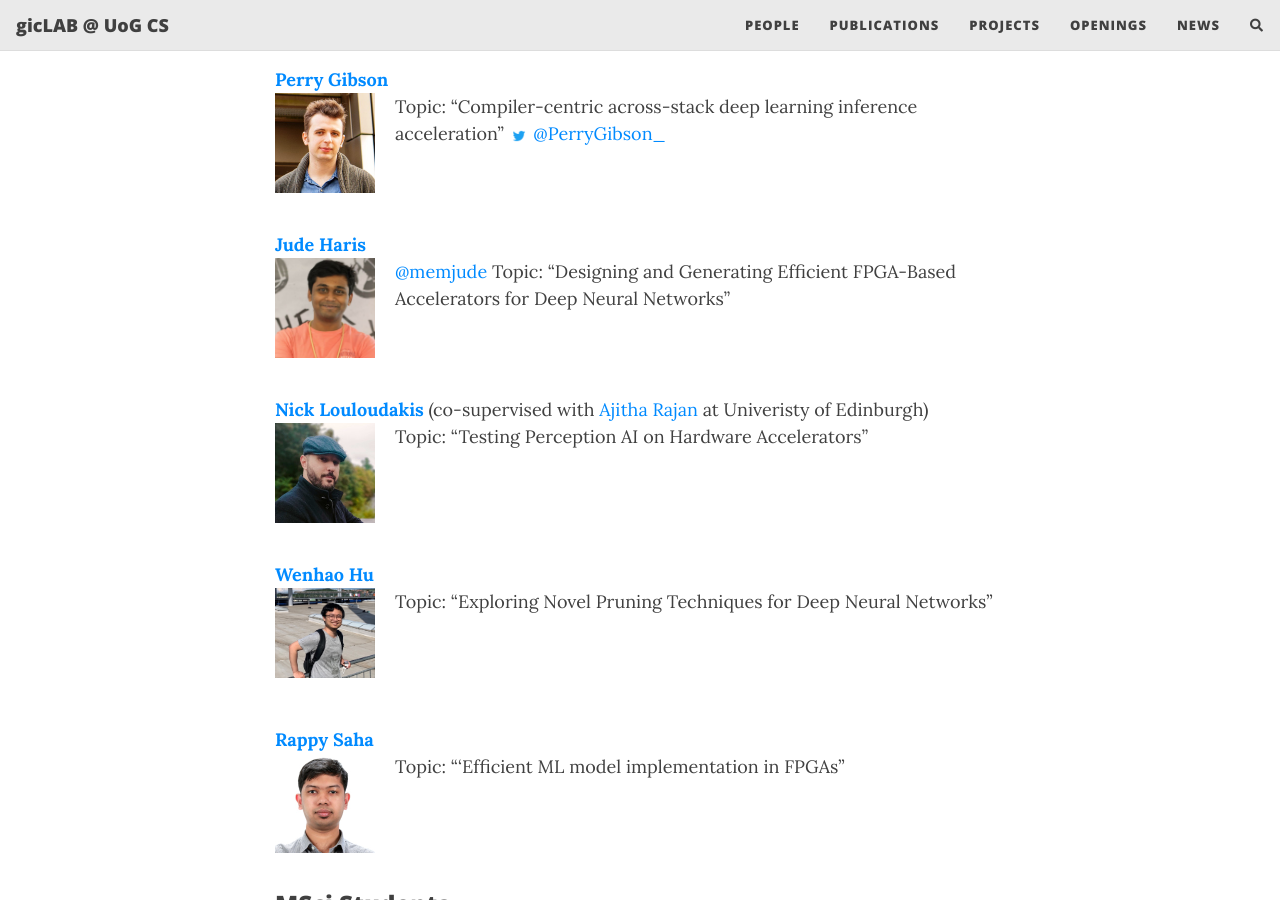
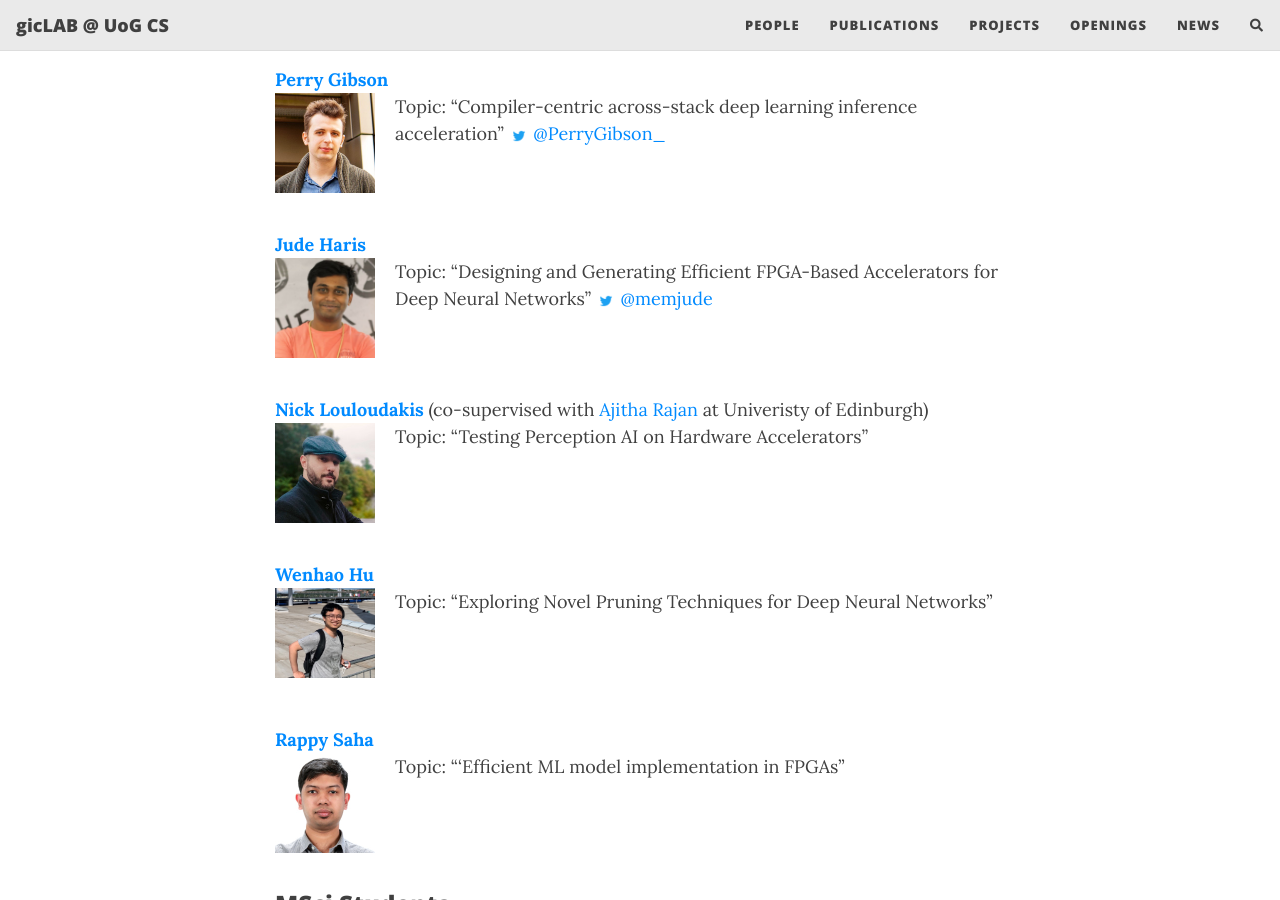
Before and after one commit to gicLAB/gicLAB.github.io, a Jekyll site: the page built from people.md, in a window 1280 px wide and 900 px high, scrolled down 752 px. Built offline with Jekyll 4.4.1, drawn with Linux system fonts in a browser that asks for light colours; nearby versions of some CDN libraries; comment, search, counter and statistics services are not loaded.

Commit message:
Update people.md

```diff
--- a/people.md
+++ b/people.md
@@ -26,8 +26,9 @@ Works on optimisation and adversarial robustness of AI models, aiming for a co-o
 <br><br>
 <br>
 
-**[Jude Haris](https://www.linkedin.com/in/jude-haris-a01060243/)** <br>  <img src="/assets/img/people/square_jude.jpg" width="100px" style="float: left; margin-right: 20px;"> [@memjude](https://twitter.com/memjude)
+**[Jude Haris](https://www.linkedin.com/in/jude-haris-a01060243/)** <br>  <img src="/assets/img/people/square_jude.jpg" width="100px" style="float: left; margin-right: 20px;">
 Topic: "Designing and Generating Efficient FPGA-Based Accelerators for Deep Neural Networks"
+<img src="/assets/img/Twitter_Logo_Blue.png" width="20px"> [@memjude](https://twitter.com/memjude)
 <br><br>
 <br>
 
```
